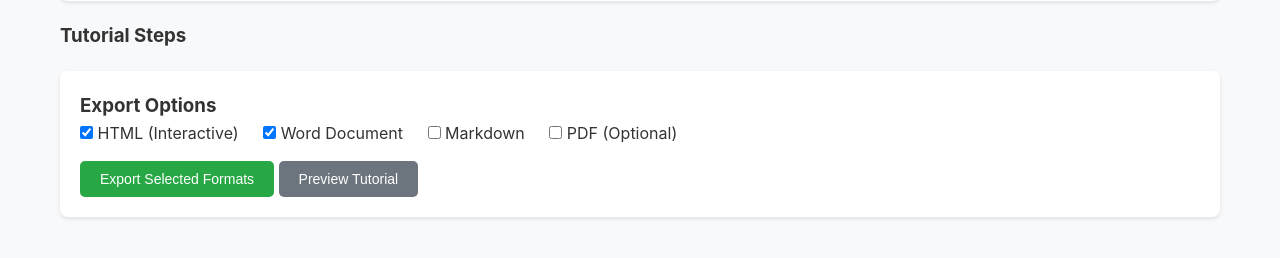
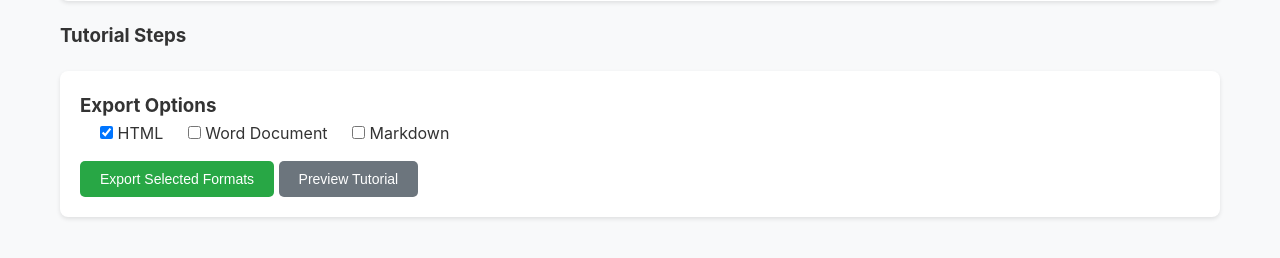
Before and after one commit to groundedtako/TutorialMaker, a Flask app: template src/web/templates/tutorial.html in a window 1280 px wide. Shown: the part 364-622 px from the top of the page. Run offline with Flask 3, Linux system fonts and the light colour scheme; the template is opened without the code that fills it, so the values that code supplies are empty; parts of the project's set-up code (start-up, migrations or seed data) failed here and were passed over; some libraries are stand-ins or nearby versions.

Commit message:
refactor: remove PDF export format and make HTML the only default format

```diff
--- a/src/web/server.py
+++ b/src/web/server.py
@@ -273,7 +273,7 @@ class TutorialWebServer:
         def api_export_tutorial(tutorial_id: str):
             """API: Export tutorial to specified formats"""
             data = request.get_json()
-            formats = data.get('formats', ['html', 'word', 'pdf'])
+            formats = data.get('formats', ['html'])
 
             try:
                 results = self.exporter.export_tutorial(tutorial_id, formats)
@@ -382,7 +382,7 @@ class TutorialWebServer:
             """API: Export all tutorials to specified formats"""
             try:
                 data = request.get_json() or {}
-                formats = data.get('formats', ['html', 'word'])
+                formats = data.get('formats', ['html'])
                 max_workers = data.get('max_workers', 3)
 
                 results = self.exporter.export_all_tutorials(formats, max_workers)
--- a/src/web/templates/tutorial.html
+++ b/src/web/templates/tutorial.html
@@ -70,17 +70,14 @@
 <div class="export-controls">
     <h3>Export Options</h3>
     <div style="margin-bottom: 15px;">
-        <label>
-            <input type="checkbox" id="export-html" checked> HTML (Interactive)
+        <label style="margin-left: 20px;">
+            <input type="checkbox" id="export-html" checked> HTML
         </label>
         <label style="margin-left: 20px;">
-            <input type="checkbox" id="export-word" checked> Word Document
+            <input type="checkbox" id="export-word"> Word Document
         </label>
         <label style="margin-left: 20px;">
             <input type="checkbox" id="export-markdown"> Markdown
-        </label>
-        <label style="margin-left: 20px;">
-            <input type="checkbox" id="export-pdf"> PDF (Optional)
         </label>
     </div>
     <button onclick="exportTutorial()" class="btn btn-success">Export Selected Formats</button>
@@ -563,15 +560,12 @@ async function saveTutorial() {
     } finally {
         // Re-enable buttons after save completes or fails
         setActionButtonsDisabled(false);
-    }
-}
 
 async function exportTutorial() {
     const formats = [];
     if (document.getElementById('export-html').checked) formats.push('html');
     if (document.getElementById('export-word').checked) formats.push('word');
     if (document.getElementById('export-markdown').checked) formats.push('markdown');
-    if (document.getElementById('export-pdf').checked) formats.push('pdf');
 
     if (formats.length === 0) {
         showAlert('Please select at least one export format', 'error');
```
Also changed, not shown: src/web/templates/index.html (+2 -8 lines).
